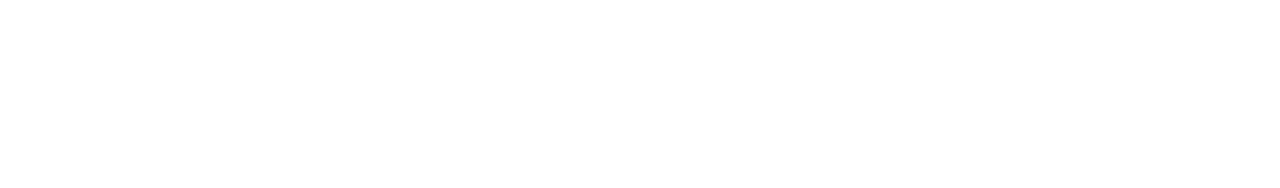
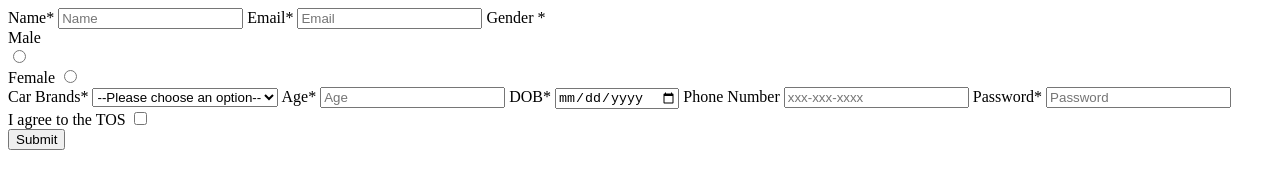
Before and after one commit to acciojob/signup-form-car-arpit-dahat, a website: page main.html in a window 1280 px wide. Drawn offline with Linux system fonts and the light colour scheme.

Commit message:
Cars Form

```diff
--- a/main.html
+++ b/main.html
@@ -1,16 +1,62 @@
 <!DOCTYPE html>
-
-<html>
-
+<html lang="en">
 <head>
+	<meta charset="UTF-8">
+	<meta http-equiv="X-UA-Compatible" content="IE=edge">
+	<meta name="viewport" content="width=device-width, initial-scale=1.0">
+	<title>Document</title>
 	<link rel="stylesheet" href="styles.css">
 </head>
-
 <body>
 	<!-- the entire body must be written by student -->
     <script type="text/javascript" src="./script.js">
 </script>
 
+<form method="POST">
+
+	<label for="name">Name*</label>
+	<input type="text" id="name" required name="name" placeholder="Name">
+
+		<label for="email">Email*</label>
+		<input type="text" id="email" placeholder="Email" name="Email" required>
+
+		<label>Gender *</label>
+	<div>
+		<label for="gender_m">Male</label><br>
+		<input type="radio" name="gender" id="gender_m" value="male" required>
+	</div>
+	<div>
+		<label for="gender_f">Female</label>
+		<input type="radio" name="gender" id="gender_f" value="female" required>
+	</div>
+
+	<!-- <div id="cars"><label for="Car Brands">Car Brands</label> -->
+		<label for="cars">Car Brands*</label>
+		<select name="cars" id="cars" required>
+			<option value="" disabled selected>--Please choose an option--</option>
+			<option value="BMW">BMW</option>
+			<option value="Audi">Audi</option>
+			<option value="Mercedez">Mercedez</option>
+		</select>
+
+		<label for="age">Age*</label>
+		<input type="number" id="age" name="age" placeholder="Age" required>
+
+		<label for="dob">DOB*</label>
+		<input type="date" id="dob" name="dob" required>
+
+		<label for="tel">Phone Number</label>
+		<input type="tel" id="tel" name="tel" placeholder="xxx-xxx-xxxx" pattern="[0-9]{3}-[0-9]{3}-[0-9]{4}">
+
+		<label for="password">Password*</label>
+		<input type="password" id="password" name="password" placeholder="Password" required>
+
+	<div>
+		<label for="tos">I agree to the TOS</label>
+		<input type="checkbox" id="tos" name="tos" required>
+	</div>
+	<button type="submit">Submit</button>
+</form>
+
 </body>
-
 </html>
```
